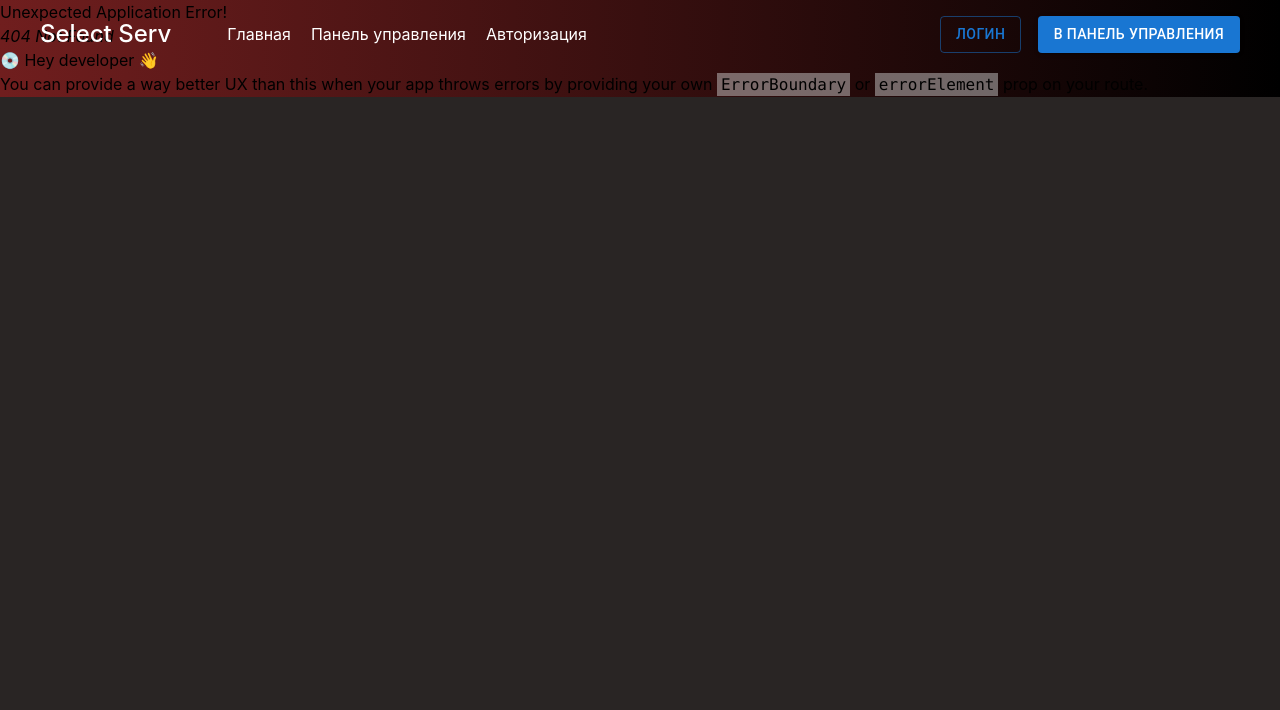
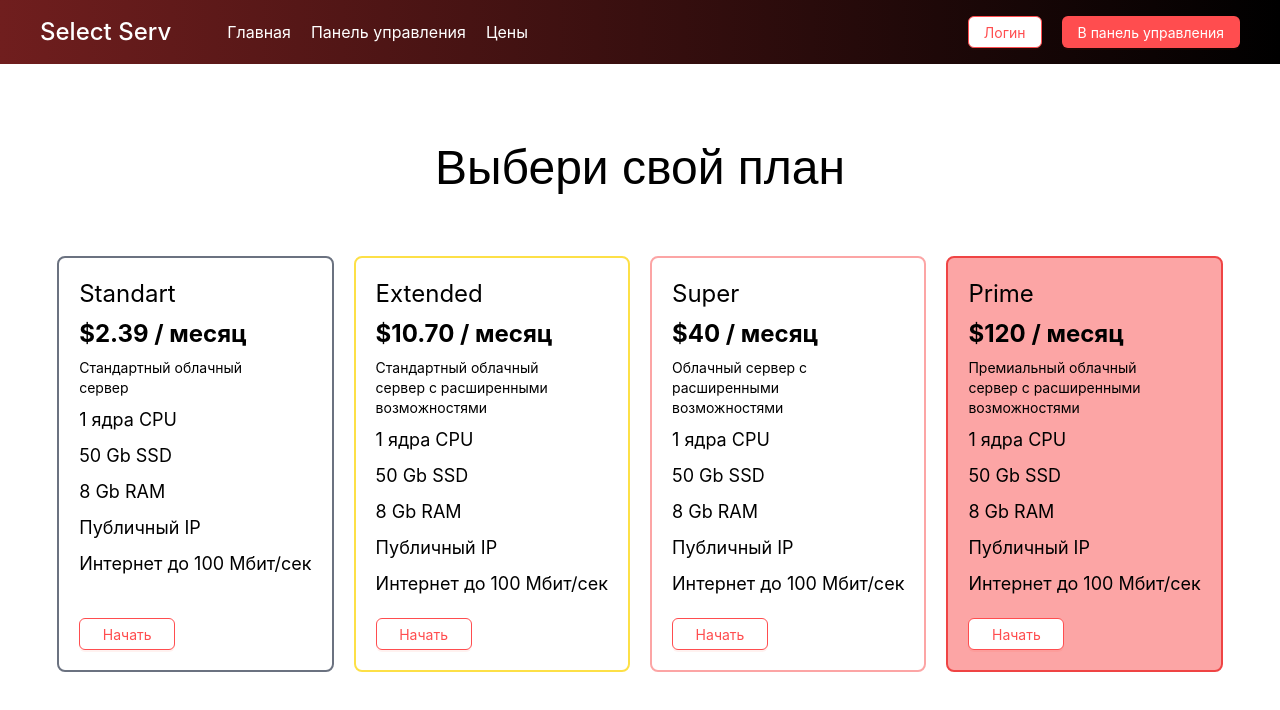
Before and after one commit to BibaBlloba/SelectServ2, a React (Vite) app in the folder frontend/: page /price in a window 1280 px wide. Before the commit this address had no page. Shown: the top 710 px of the page. Built offline with nearby package versions, Linux system fonts and the light colour scheme.

Commit message:
Price page

```diff
--- a/frontend/src/components/Master.jsx
+++ b/frontend/src/components/Master.jsx
@@ -1,4 +1,5 @@
-import { Button } from "@mui/material";
+// import { Button } from "@mui/material";
+import { Button } from "antd";
 import image1 from "../assets/image1.png";
 
 function Master() {
@@ -13,7 +14,9 @@ function Master() {
           Строим и поддерживаем IT-инфраструктуру компаний, которые создают
           и развивают цифровые продукты.
         </div>
-        <Button variant="contained">В панель управления</Button>
+        <Button variant="contained" className="flex" danger type="primary">
+          В панель управления
+        </Button>
       </div>
       <div className="hidden min-[1000px]:inline">
         <img className="aspect-[6/4] w-[460px]" src={image1} />
--- a/frontend/src/components/NavBar.jsx
+++ b/frontend/src/components/NavBar.jsx
@@ -1,11 +1,11 @@
 import { navLinks } from "../constants";
-import Button from "@mui/material/Button";
-// import { Button } from "antd";
+// import Button from "@mui/material/Button";
+import { Button } from "antd";
 // import Button from "@mui/material/Button";
 
 function NavBar() {
   return (
-    <nav className="w-full flex py-4 justify-between items-center px-10 fixed text-white">
+    <nav className="w-full flex py-4 justify-between items-center px-10 fixed text-white bg-gradient-to-r to-black from-[#701E1E]">
       <h1 className="text-2xl font-medium">Select Serv</h1>
       <ul className="list-none min-[840px]:flex hidden justify-start items-center flex-1 ml-9">
         {navLinks.map((nav, index) => (
@@ -14,14 +14,14 @@ function NavBar() {
           </li>
         ))}
       </ul>
-      <div className="flex justify-between items-center flex-1 max-w-[300px]">
+      <div className="flex justify-end items-center flex-1 space-x-5">
         <a href="#auth">
-          <Button variant="outlined" className="flex">
+          <Button variant="outlined" className="flex" danger>
             Логин
           </Button>
         </a>
         <a href="#console">
-          <Button variant="contained" className="flex">
+          <Button variant="contained" className="flex" danger type="primary">
             В панель управления
           </Button>
         </a>
--- /dev/null
+++ b/frontend/src/components/Price.jsx
@@ -0,0 +1,59 @@
+import { pricing } from "../constants";
+import { Button } from "antd";
+
+function Price() {
+  return (
+    <div className="flex flex-col justify-center items-center min-h-screen pb-20 bg-white">
+      <div className="flex w-full font-mainFont justify-center text-5xl pt-24 mb-16">
+        Выбери свой план
+      </div>
+      <div className="flex sm:flex-row flex-col gap-5 shrink-0">
+        {pricing.map((price, index) => (
+          <div
+            key="price.id"
+            className={`flex flex-col ${price.color} ${price.bg_color} border-2 rounded-lg p-5 pr-0 justify-between`}
+          >
+            <div className="flex flex-col gap-2">
+              <span className="text-2xl">{price.title}</span>
+              <span className="text-2xl font-bold">${price.price} / месяц</span>
+              <span className="sm:max-w-[200px] sm:mr-0 mr-5 text-sm">
+                {price.text}
+              </span>
+              <div className="mr-5 flex flex-col gap-2">
+                <p className="text-lg">{price.har1}</p>
+                <p className="text-lg">{price.har2}</p>
+                <p className="text-lg">{price.har3}</p>
+                <p className="text-lg">{price.har4}</p>
+                <p className="text-lg mb-5">{price.har5}</p>
+              </div>
+            </div>
+            <Button className="max-w-24" danger>
+              Начать
+            </Button>
+          </div>
+        ))}
+      </div>
+    </div>
+  );
+}
+
+export default Price;
+
+{
+  /* <div className="flex flex-row"> */
+}
+{
+  /*   <div className="flex flex-col border-black border-2 rounded-r"> */
+}
+{
+  /*     <h1 className="m-5">aa</h1> */
+}
+{
+  /*     <h1>aa</h1> */
+}
+{
+  /*   </div> */
+}
+{
+  /* </div> */
+}
--- a/frontend/src/components/index.js
+++ b/frontend/src/components/index.js
@@ -1,4 +1,5 @@
 import NavBar from "./NavBar.jsx";
 import Master from "./Master.jsx";
+import Price from "./Price.jsx";
 
-export { NavBar, Master };
+export { NavBar, Master, Price };
--- a/frontend/src/constants/index.js
+++ b/frontend/src/constants/index.js
@@ -8,7 +8,59 @@ export const navLinks = [
     title: "Панель управления",
   },
   {
-    id: "auth",
-    title: "Авторизация",
+    id: "price",
+    title: "Цены",
   },
 ];
+
+export const pricing = [
+  {
+    id: "standart",
+    title: "Standart",
+    price: "2.39",
+    text: "Стандартный облачный сервер",
+    color: "border-gray-500",
+    har1: "1 ядра CPU",
+    har2: "50 Gb SSD",
+    har3: "8 Gb RAM",
+    har4: "Публичный IP",
+    har5: "Интернет до 100 Мбит/сек",
+  },
+  {
+    id: "extended",
+    title: "Extended",
+    price: "10.70",
+    text: "Стандартный облачный сервер с расширенными возможностями",
+    color: "border-yellow-300",
+    har1: "1 ядра CPU",
+    har2: "50 Gb SSD",
+    har3: "8 Gb RAM",
+    har4: "Публичный IP",
+    har5: "Интернет до 100 Мбит/сек",
+  },
+  {
+    id: "super",
+    title: "Super",
+    price: "40",
+    text: "Облачный сервер с расширенными возможностями",
+    color: "border-red-300",
+    har1: "1 ядра CPU",
+    har2: "50 Gb SSD",
+    har3: "8 Gb RAM",
+    har4: "Публичный IP",
+    har5: "Интернет до 100 Мбит/сек",
+  },
+  {
+    id: "prime",
+    title: "Prime",
+    price: "120",
+    color: "border-red-500",
+    bg_color: "bg-red-300",
+    text: "Премиальный облачный сервер с расширенными возможностями",
+    har1: "1 ядра CPU",
+    har2: "50 Gb SSD",
+    har3: "8 Gb RAM",
+    har4: "Публичный IP",
+    har5: "Интернет до 100 Мбит/сек",
+  },
+];
--- a/frontend/tailwind.config.js
+++ b/frontend/tailwind.config.js
@@ -2,7 +2,11 @@
 export default {
   content: ["./index.html", "./src/**/*.{js,ts,jsx,tsx}"],
   theme: {
-    extend: {},
+    extend: {
+      fontFamily: {
+        mainFont: ['"Nunito"', "sans-serif"],
+      },
+    },
+    plugins: [],
   },
-  plugins: [],
 };
```
Also changed, not shown: frontend/src/App.jsx (+9 -5 lines).
